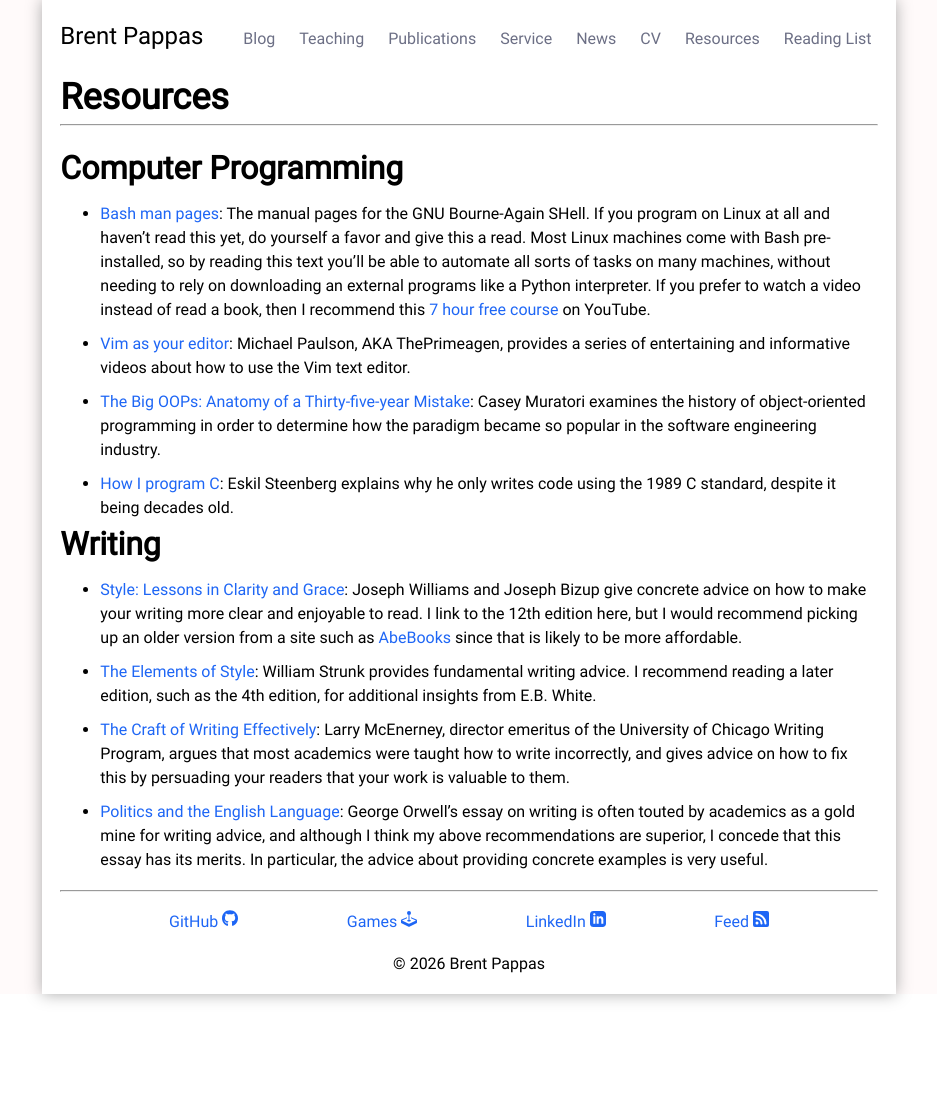
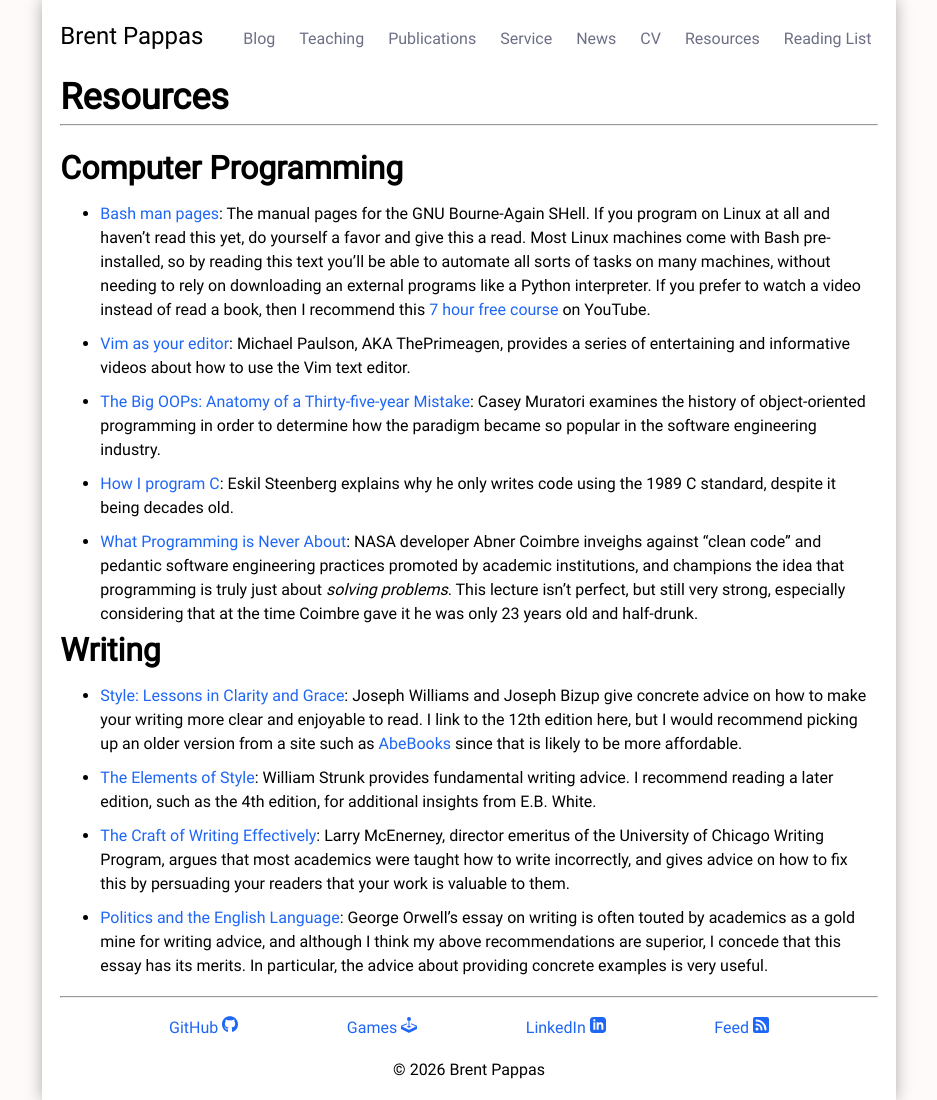
Before and after one commit to PappasBrent/pappasbrent.github.io, a Jekyll site: the page built from resources.md, in a window 1280 px wide. Shown: the whole page, without its empty margins (171-1108 px from the left). Built offline with Jekyll 4.4.1, drawn with Linux system fonts in a browser that asks for light colours.

Commit message:
Add Coimbre lecture

```diff
--- a/resources.md
+++ b/resources.md
@@ -27,6 +27,14 @@ title: Resources
   Steenberg explains why he only writes code using the 1989 C standard, despite
   it being decades old.
 
+- [What Programming is Never
+  About](https://youtu.be/Lzc3HcIgXis?si=Gn8qKu7DZ1KF265Z): NASA developer
+  Abner Coimbre inveighs against "clean code" and pedantic software engineering
+  practices promoted by academic institutions, and champions the idea that
+  programming is truly just about _solving problems_. This lecture isn't
+  perfect, but still very strong, especially considering that at the time
+  Coimbre gave it he was only 23 years old and half-drunk.
+
 ## Writing
 
 - [Style: Lessons in Clarity and
```
